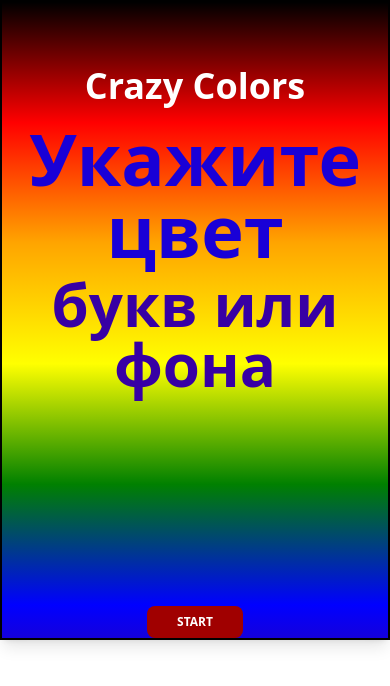
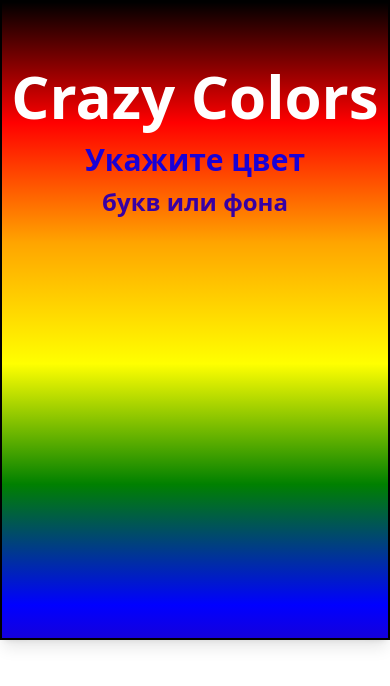
Before and after one commit to shaula-hub/crazy-colors, a React (Vite) app: page / in a window 390 px wide. Shown: the top 686 px of the page. Built offline with nearby package versions, Linux system fonts and the light colour scheme.

Commit message:
corrections for mobiles

```diff
--- a/src/components/CrazyColorsGame.jsx
+++ b/src/components/CrazyColorsGame.jsx
@@ -229,12 +229,12 @@ function CrazyColorsGame() {
         <div className="w-full">
           {/* Position from top */}
           {/* <h1 className="text-8xl font-bold text-white mb-8 text-center"> */}
-          <h1 className="text-4xl md:text-8xl font-bold text-white mb-4 md:mb-8 text-center">
+          <h1 className="text-6xl md:text-8xl font-bold text-white mb-4 md:mb-8 text-center">
             Crazy Colors
           </h1>
         <div className="text-center" style={{ color: "#1900d7" }}>
-          <p className="text-7xl md:text-3xl lg:text-4xl font-semibold mb-2">Укажите цвет</p>
-          <p className="text-6xl md:text-3xl lg:text-4xl font-semibold" style={{ color: "#3700a4" }}>букв или фона</p>
+          <p className="text-3xl md:text-5xl lg:text-7xl font-semibold mb-2">Укажите цвет</p>
+          <p className="text-2xl md:text-3xl lg:text-6xl font-semibold" style={{ color: "#3700a4" }}>букв или фона</p>
         </div>
       </div>
       {/* <div className="w-full max-w-xs mx-auto">         */}
@@ -261,7 +261,8 @@ function CrazyColorsGame() {
           </button>
           <button
             onClick={() => setShowSettings(true)}
-            className="text-white px-6 py-4 md:px-8 md:py-3 rounded-lg hover:scale-110 transition-all duration-300 font-bold w-36 md:w-48 text-sm md:text-base"
+            // className="text-white px-6 py-4 md:px-8 md:py-3 rounded-lg hover:scale-110 transition-all duration-300 font-bold w-36 md:w-48 text-sm md:text-base"
+            className="text-white px-3 py-2 md:px-8 md:py-3 rounded-lg hover:scale-110 transition-all duration-300 font-bold w-24 md:w-48 text-xs md:text-base"
             style={{
               backgroundColor: "#b80000"
             }}
@@ -276,7 +277,8 @@ function CrazyColorsGame() {
           </button>
           <button
             onClick={() => setShowExit(true)}
-            className="text-white px-6 py-4 md:px-8 md:py-3 rounded-lg hover:scale-110 transition-all duration-300 font-bold w-36 md:w-48 text-sm md:text-base"
+            // className="text-white px-6 py-4 md:px-8 md:py-3 rounded-lg hover:scale-110 transition-all duration-300 font-bold w-36 md:w-48 text-sm md:text-base"
+            className="text-white px-3 py-2 md:px-8 md:py-3 rounded-lg hover:scale-110 transition-all duration-300 font-bold w-24 md:w-48 text-xs md:text-base"
             style={{
               backgroundColor: "#ec0000"
             }}
```
